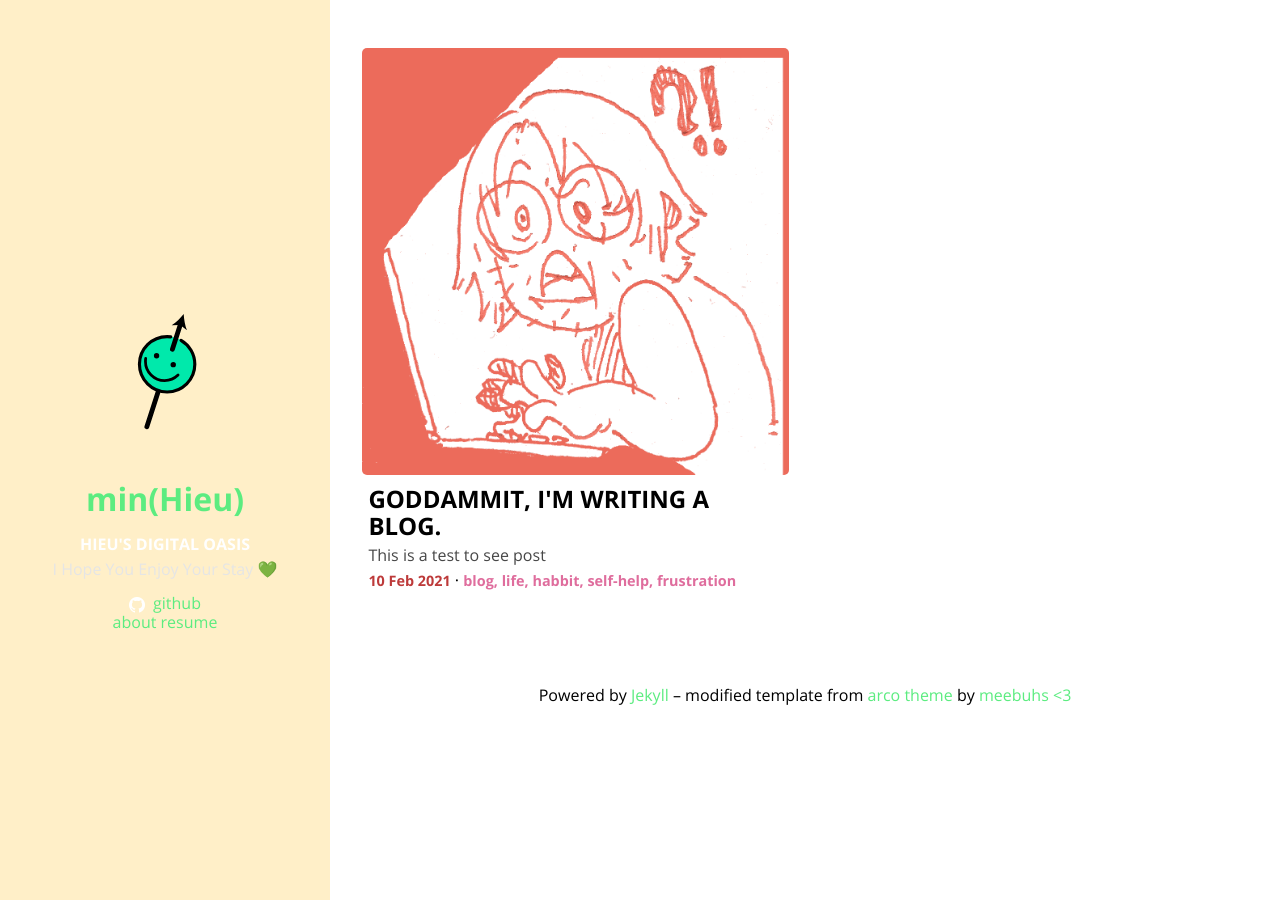
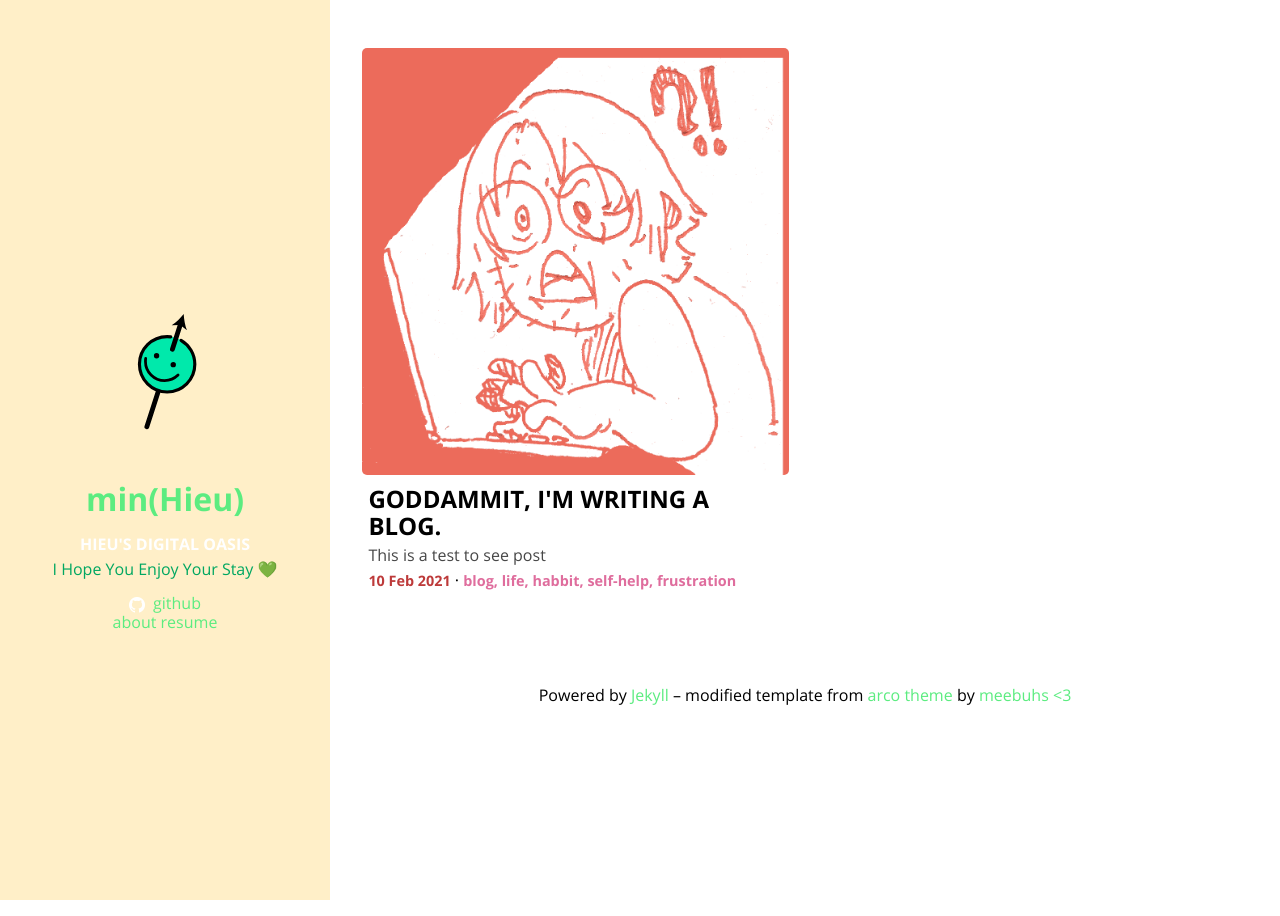
Before and after one commit to min-hieu/min-hieu.github.io, a Jekyll site: the page built from pages/projects.html, in a window 1280 px wide. Built offline with Jekyll 4.4.1, drawn with Linux system fonts in a browser that asks for light colours.

Commit message:
Update constants.scss

```diff
--- a/_sass/constants.scss
+++ b/_sass/constants.scss
@@ -5,7 +5,7 @@ $secondary-highlight: #bd3a3a;
 $tertiary-highlight: #df6d9d;
 
 $sidebar-colour: #ffefc8;
-$hover-colour: #e5e5e5;
+$hover-colour: #00a761;
 $description-colour: #474747;
 $text-colour-light: white;
 $text-colour-dark: black;
```
